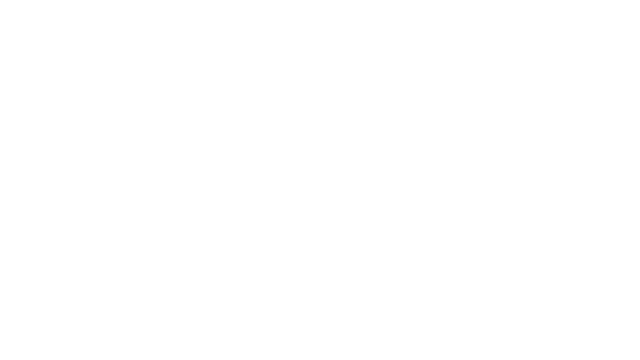
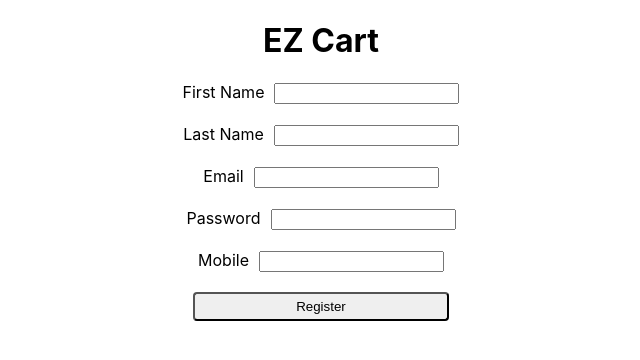
Before and after one commit to PrashantNaikHC/EZ-cart-react-app, a React (Create React App) app: page /register in a window 1280 px wide. Shown: the top 360 px of the page, without its empty margins (319-959 px from the left). Built offline with nearby package versions, Linux system fonts and the light colour scheme.

Commit message:
Adding registration page

```diff
--- a/src/App.js
+++ b/src/App.js
@@ -2,6 +2,7 @@ import logo from "./logo.svg";
 import "./App.css";
 import { Route } from "react-router-dom";
 import Login from "./components/pages/login/Login";
+import Register from "./components/pages/register/Register";
 
 function App() {
   return (
@@ -9,6 +10,9 @@ function App() {
       <Route path="/login">
         <Login />
       </Route>
+      <Route path="/register">
+        <Register />
+      </Route>
     </div>
   );
 }
--- a/src/components/pages/login/Login.js
+++ b/src/components/pages/login/Login.js
@@ -98,7 +98,6 @@ const Login = (props) => {
           Register
         </button>
       </form>
-      {console.log("render run")}
     </React.Fragment>
   );
 };
--- /dev/null
+++ b/src/components/pages/register/Register.js
@@ -0,0 +1,208 @@
+import React from "react";
+import useInput from "../../../hooks/use-input";
+import classes from "./Register.module.css";
+
+const nameValidator = (name) => {
+  return name.length > 0;
+};
+
+const emailValidator = (email) => {
+  return email.match(
+    /^(([^<>()[\]\\.,;:\s@\"]+(\.[^<>()[\]\\.,;:\s@\"]+)*)|(\".+\"))@((\[[0-9]{1,3}\.[0-9]{1,3}\.[0-9]{1,3}\.[0-9]{1,3}\])|(([a-zA-Z\-0-9]+\.)+[a-zA-Z]{2,}))$/
+  );
+};
+
+// should be more than 8 chars
+const passwordValidator = (password) => {
+  return password.length > 8;
+};
+
+// should be 10 numbers
+const phoneValidator = (password) => {
+  return password.length === 10;
+};
+
+const Register = (props) => {
+  const {
+    value: enteredFirstName,
+    isValid: enteredFirstNameIsValid,
+    hasError: firstNameInputHasError,
+    valueChangeHandler: firstNameChangeHandler,
+    inputBlurHandler: firstNameBlurHandler,
+    reset: resetFirstNameInput,
+  } = useInput(nameValidator);
+
+  const {
+    value: enteredLastName,
+    isValid: enteredLastNameIsValid,
+    hasError: lastNameInputHasError,
+    valueChangeHandler: lastNameChangeHandler,
+    inputBlurHandler: lastNameBlurHandler,
+    reset: resetLastNameInput,
+  } = useInput(nameValidator);
+
+  const {
+    value: enteredEmail,
+    isValid: enteredEmailIsValid,
+    hasError: emailInputHasError,
+    valueChangeHandler: emailChangeHandler,
+    inputBlurHandler: emailBlurHandler,
+    reset: resetEmailInput,
+  } = useInput(emailValidator);
+
+  const {
+    value: enteredPassword,
+    isValid: enteredPasswordIsValid,
+    hasError: passwordInputHasError,
+    valueChangeHandler: passwordChangeHandler,
+    inputBlurHandler: passwordBlurHandler,
+    reset: resetPasswordInput,
+  } = useInput(passwordValidator);
+
+  const {
+    value: enteredPhone,
+    isValid: enteredPhoneIsValid,
+    hasError: phoneInputHasError,
+    valueChangeHandler: phoneChangeHandler,
+    inputBlurHandler: phoneBlurHandler,
+    reset: resetPhoneInput,
+  } = useInput(phoneValidator);
+
+  let formIsValid = false;
+
+  if (
+    enteredFirstNameIsValid &&
+    enteredLastNameIsValid &&
+    enteredEmailIsValid &&
+    enteredPasswordIsValid &&
+    enteredPasswordIsValid
+  ) {
+    formIsValid = true;
+  }
+
+  const onSubmitHandler = (event) => {
+    event.preventDefault();
+    if (
+      !enteredFirstNameIsValid ||
+      !enteredLastNameIsValid ||
+      !enteredEmailIsValid ||
+      !enteredPasswordIsValid ||
+      !enteredPasswordIsValid
+    ) {
+      return;
+    }
+    console.log(enteredEmail);
+  };
+
+
+  const emailInputClasses = emailInputHasError ? "errorInput" : "input";
+  const passwordInputClasses = passwordInputHasError ? "errorInput" : "input";
+  const firstNameInputClasses = firstNameInputHasError ? "errorInput" : "input";
+  const lastNameInputClasses = lastNameInputHasError ? "errorInput" : "input";
+  const phoneInputClasses = phoneInputHasError ? "errorInput" : "input";
+
+  return (
+    <React.Fragment>
+      <h1 className={classes.h1}>EZ Cart</h1>
+      <form className={classes.form} onSubmit={onSubmitHandler}>
+
+        <div className={classes.inputBlock}>
+          <label className={classes.label} htmlFor="firstname">
+            First Name
+          </label>
+          <input
+            className={firstNameInputClasses}
+            id="firstname"
+            type="text"
+            value={enteredFirstName}
+            onChange={firstNameChangeHandler}
+            onBlur={firstNameBlurHandler}
+          />
+          {firstNameInputHasError && (
+            <p className={classes.error}>Please enter a valid name.</p>
+          )}
+        </div>
+        <br />
+
+        <div className={classes.inputBlock}>
+          <label className={classes.label} htmlFor="lastname">
+            Last Name
+          </label>
+          <input
+            className={lastNameInputClasses}
+            id="lastname"
+            type="text"
+            value={enteredLastName}
+            onChange={lastNameChangeHandler}
+            onBlur={lastNameBlurHandler}
+          />
+          {lastNameInputHasError && (
+            <p className={classes.error}>Please enter a valid name.</p>
+          )}
+        </div>
+        <br />
+
+        <div className={classes.inputBlock}>
+          <label className={classes.label} htmlFor="email">
+            Email
+          </label>
+          <input
+            className={emailInputClasses}
+            id="email"
+            type="text"
+            value={enteredEmail}
+            onChange={emailChangeHandler}
+            onBlur={emailBlurHandler}
+          />
+          {emailInputHasError && (
+            <p className={classes.error}>Please enter a valid email address.</p>
+          )}
+        </div>
+        <br />
+
+        <div className={classes.inputBlock}>
+          <label className={classes.label} htmlFor="password">
+            Password
+          </label>
+          <input
+            className={passwordInputClasses}
+            id="password"
+            type="password"
+            value={enteredPassword}
+            onChange={passwordChangeHandler}
+            onBlur={passwordBlurHandler}
+          />
+          {passwordInputHasError && (
+            <p className={classes.error}>Please enter a valid password.</p>
+          )}
+        </div>
+
+        <br />
+
+        <div className={classes.inputBlock}>
+          <label className={classes.label} htmlFor="phone">
+            Mobile
+          </label>
+          <input
+            className={phoneInputClasses}
+            id="phone"
+            type="number"
+            value={enteredPhone}
+            onChange={phoneChangeHandler}
+            onBlur={phoneBlurHandler}
+          />
+          {phoneInputHasError && (
+            <p className={classes.error}>Please enter a valid phone number.</p>
+          )}
+        </div>
+
+        <br />
+        <button className={classes.button} id="submit" type="submit">
+          Register
+        </button>
+      </form>
+    </React.Fragment>
+  );
+};
+
+export default Register;
--- /dev/null
+++ b/src/components/pages/register/Register.module.css
@@ -0,0 +1,45 @@
+.button {
+  width: 50%;
+  margin: auto;
+  padding: 5px;
+  display: block;
+  border-radius: 4px;
+}
+
+.form {
+  margin: auto;
+  max-width: 40%;
+}
+
+.h1 {
+  text-align: center;
+}
+
+.input {
+  border-radius: 5px;
+}
+
+.errorInput {
+  border: 1px solid red;
+  border-radius: 5px;
+}
+
+.successInput {
+  border: 1px solid green;
+  border-radius: 5px;
+}
+
+.label {
+  margin-right: 10px;
+}
+
+.inputBlock {
+  text-align: center;
+  display: block;
+  margin: 0px auto;
+}
+
+.error {
+  color: red;
+  font-size: xx-small;
+}
```
